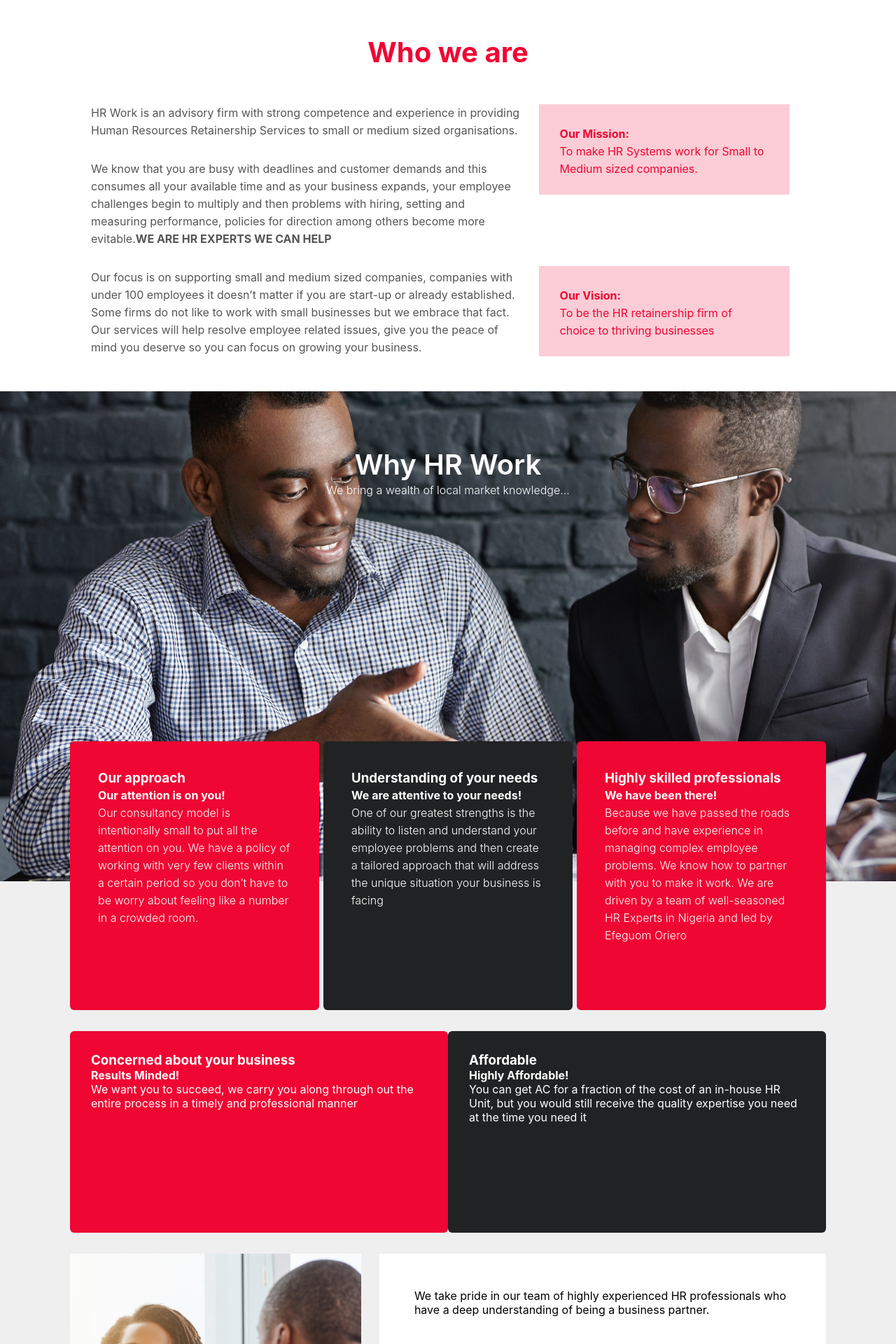
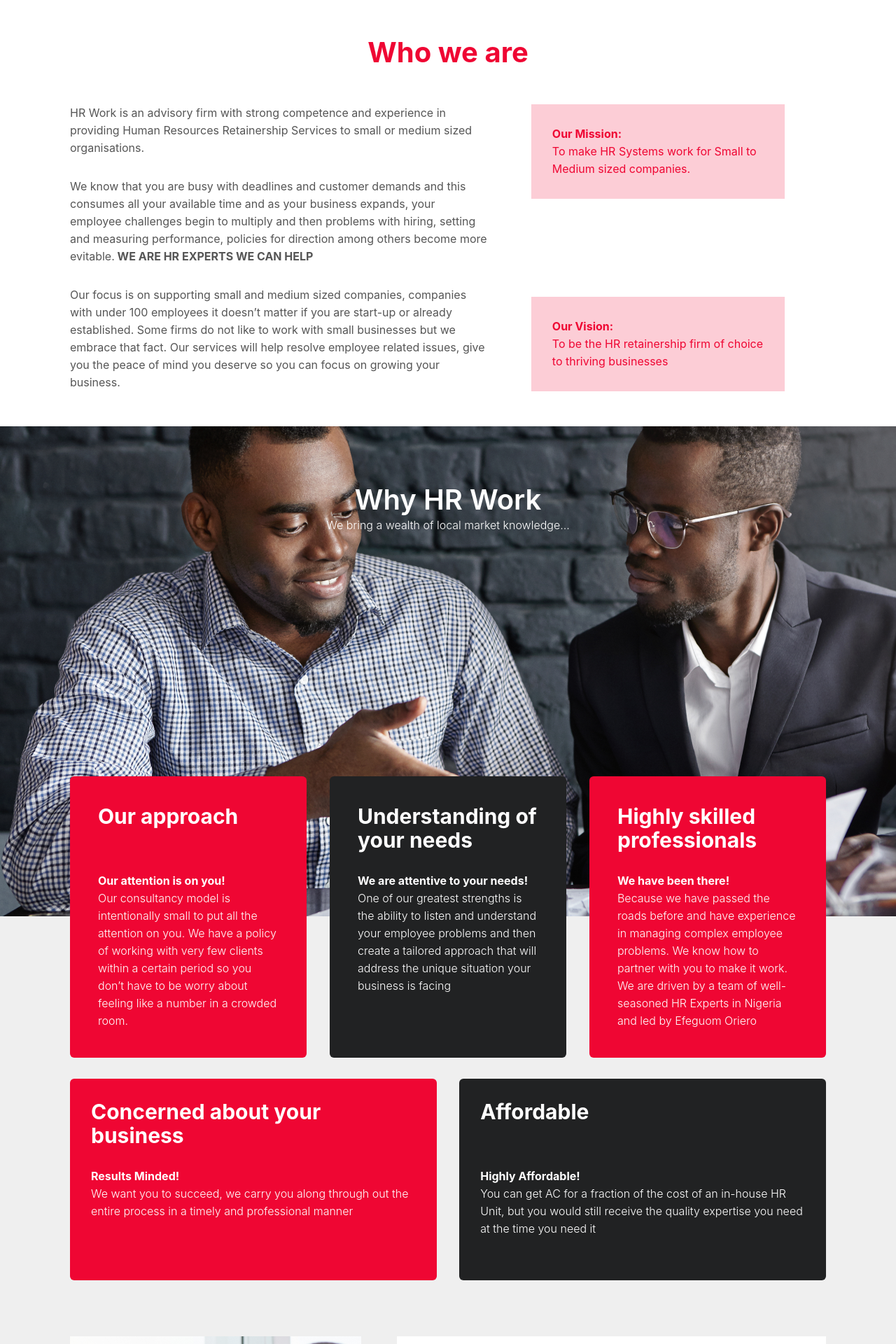
Before and after one commit to TechinnoverHub/hr-work, a React (Create React App) app: page /about in a window 1280 px wide. Shown: the part 880-2800 px from the top of the page at 70% size. Built offline with nearby package versions, Linux system fonts and the light colour scheme.

Commit message:
about-page correction

```diff
--- a/src/Pages/Home/index.scss
+++ b/src/Pages/Home/index.scss
@@ -9,11 +9,6 @@
   max-width: 100vw;
   height: 105vh;
   clip-path: ellipse(70% 80% at 50% 20%);
-  // background-image: linear-gradient(
-  //     to right top,
-  //     (rgba(0, 0, 0, 0) 15.36%, rgba(0, 0, 0, 0.688))
-  //   ),
-  //   url(../../Assets/images/homepage-header.png);
   background-image: linear-gradient(
       0deg,
       rgba(0, 0, 0, 0) 15.36%,
@@ -44,7 +39,6 @@
   text-align: center;
   color: white;
 }
-
 
 .social-icons {
   position: absolute;
--- a/src/Pages/NewAbout/about.js
+++ b/src/Pages/NewAbout/about.js
@@ -27,7 +27,7 @@ function About() {
                 expands, your employee challenges begin to multiply and then
                 problems with hiring, setting and measuring performance,
                 policies for direction among others become more evitable.
-                <b>WE ARE HR EXPERTS WE CAN HELP</b>
+                <b> WE ARE HR EXPERTS WE CAN HELP</b>
               </p>
               <p>
                 Our focus is on supporting small and medium sized companies,
@@ -122,7 +122,9 @@ function About() {
             </div>
           </div>
           <div className="section-our-value">
-            <div className="side-image"></div>
+            <div className="side-image">
+              <h2>Our Value Proposition</h2>
+            </div>
             <div className="values">
               <div className="values-box">
                 <p>
@@ -141,7 +143,7 @@ function About() {
               <div className="values-box">
                 <p>
                   All our customers are important and unique and so we don’t use
-                  a ‘one size fits all’ template, we ensure you get the best
+                  a ‘one size fits all' template, we ensure you get the best
                   solution to your need and so we customize our solutions to
                   suit your business and make it work for you!
                 </p>
--- a/src/Pages/NewAbout/index.scss
+++ b/src/Pages/NewAbout/index.scss
@@ -5,8 +5,14 @@
 }
 
 .about-image {
-  background-image: url(../../Assets/images/about-header-image.png);
-  width: 100%;
+  background-image: linear-gradient(
+      0deg,
+      rgba(0, 0, 0, 0) 15.36%,
+      rgba(0, 0, 0, 0.688) 90.13%
+    ),
+    url(../../Assets/images/about-header-image.png);
+  clip-path: ellipse(70% 80% at 50% 20%);
+  max-width: 100vw;
   height: 110vh;
   background-size: cover;
   position: relative;
@@ -24,7 +30,7 @@
 
 // SECTION WHO ARE STYLING
 .section-who-we-are {
-  margin: 50px 130px;
+  margin: 50px 100px;
 }
 
 .section-text {
@@ -37,18 +43,17 @@
 
 .section-who-we-are > .container-box {
   display: flex;
-  flex-direction: row;
   justify-content: space-between;
 }
 
 .container-box1 {
-  flex-basis: 60.5%;
+  flex-basis: 55.5%;
 }
 
 .container-box1-text p {
   font-weight: normal;
   font-size: 16px;
-  line-height: 25px;
+  line-height: 1.5625;
   margin-bottom: 30px;
   color: #565656;
 }
@@ -61,6 +66,7 @@
   display: flex;
   flex-direction: column;
   justify-content: space-between;
+  flex-basis: 33.5%;
 }
 
 .small-box {
@@ -69,13 +75,12 @@
   font-size: 16px;
   line-height: 25px;
   padding: 30px;
-  width: 358px;
-  height: 129px;
 }
 
 // WHY HR WORK SECTION
 .section2 {
   background-color: #efefef;
+  height: 100%;
 }
 .why-hr-work-section {
   background-image: url(../../Assets/images/about-why-hr-work-section.png);
@@ -118,6 +123,22 @@
   color: #ffffff;
 }
 
+.why-hr-work-three-boxes h3,
+.two-box1 h3,
+.two-box2 h3 {
+  font-size: 30px;
+  line-height: calc(34 / 30);
+  height: 68px;
+  margin-bottom: 29px;
+}
+
+.why-hr-work-three-boxes p,
+.two-box1 p,
+.two-box2 p {
+  font-size: 1rem;
+  line-height: calc(25 / 16);
+}
+
 .why-hr-work-box1,
 .why-hr-work-box3 {
   background-color: #ef0633;
@@ -125,7 +146,7 @@
   color: #ffffff;
   border-radius: 6px;
   width: 356px;
-  height: 384px;
+  // height: 384px;
 }
 
 .why-hr-work-box2 {
@@ -134,7 +155,7 @@
   color: #ffffff;
   border-radius: 6px;
   width: 356px;
-  height: 384px;
+  // height: 384px;
 }
 
 .why-hr-work-box1,
@@ -144,6 +165,7 @@
   line-height: 25px;
   margin-top: -200px;
   font-weight: 300;
+  flex-basis: 31.3%;
 }
 
 .two-box1 {
@@ -153,6 +175,10 @@
   height: 288px;
   padding: 30px;
   border-radius: 6px;
+  flex-basis: 48.5%;
+  font-size: 16px;
+  line-height: 25px;
+  font-weight: 300;
 }
 
 .two-box2 {
@@ -162,13 +188,18 @@
   height: 288px;
   padding: 30px;
   border-radius: 6px;
+  flex-basis: 48.5%;
+  font-size: 16px;
+  line-height: 25px;
+  font-weight: 300;
 }
 
 // VALUES SECTION
 .section-our-value {
   display: flex;
   justify-content: space-between;
-  margin-bottom: 30px;
+  margin-top: 80px;
+  padding-bottom: 80px;
 }
 
 .side-image {
@@ -179,8 +210,15 @@
   background-repeat: no-repeat;
 }
 
+.side-image h2 {
+  font-size: 40px;
+  line-height: 34px;
+  color: #ffffff;
+  margin: 23rem 50px;
+}
+
 .values {
-  flex-basis: 65.7%;
+  flex-basis: 59.7%;
   display: flex;
   flex-direction: column;
   justify-content: space-between;
@@ -190,7 +228,13 @@
 .values-box {
   height: 157px;
   background-color: #ffffff;
-  padding: 50px;
+  padding: 25px 50px;
+}
+
+.values-box p {
+  font-size: 15px;
+  line-height: 25px;
+  color: #565656;
 }
 
 // NEWSLETTER
```
Also changed, not shown: src/Assets/images/about-header-image.png.
